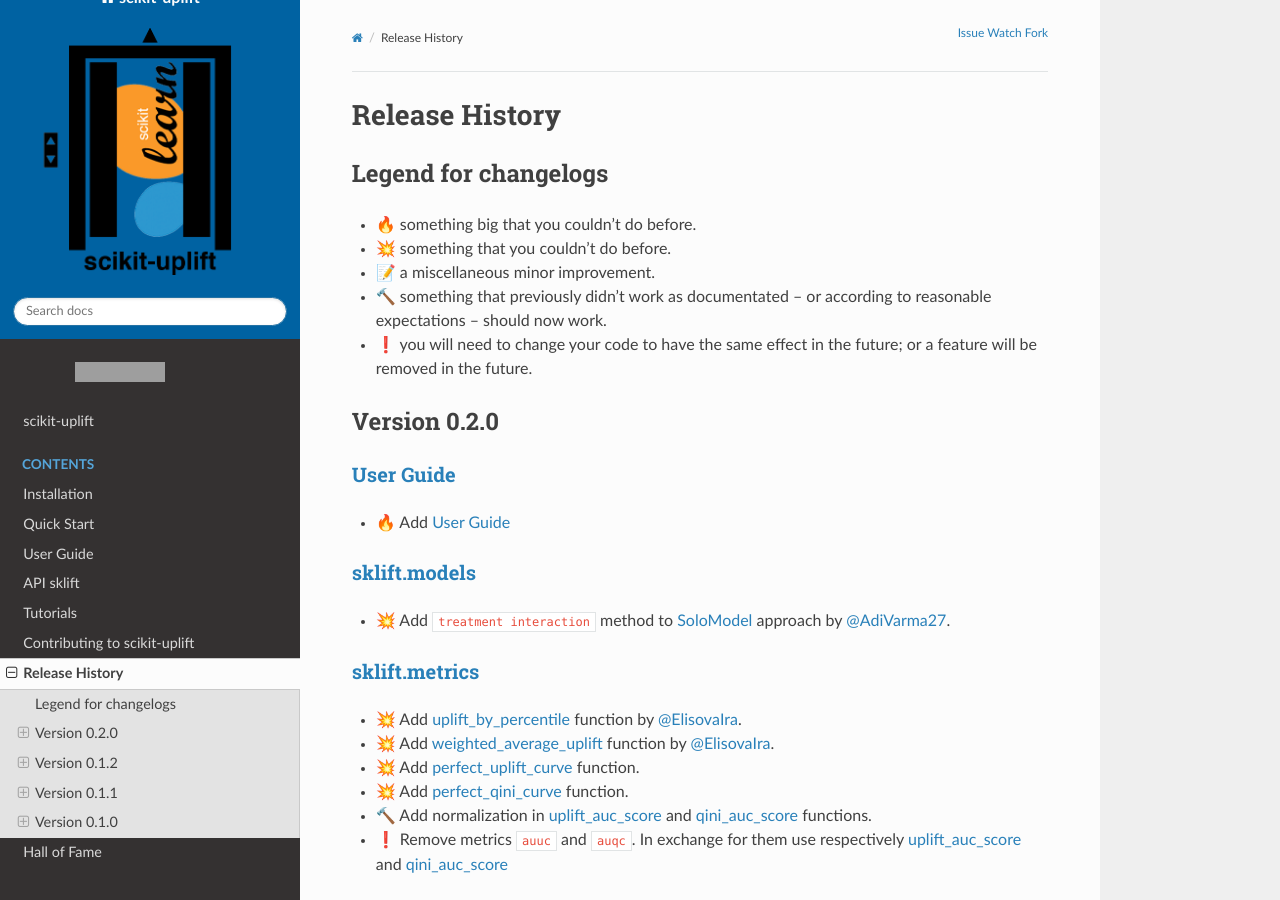
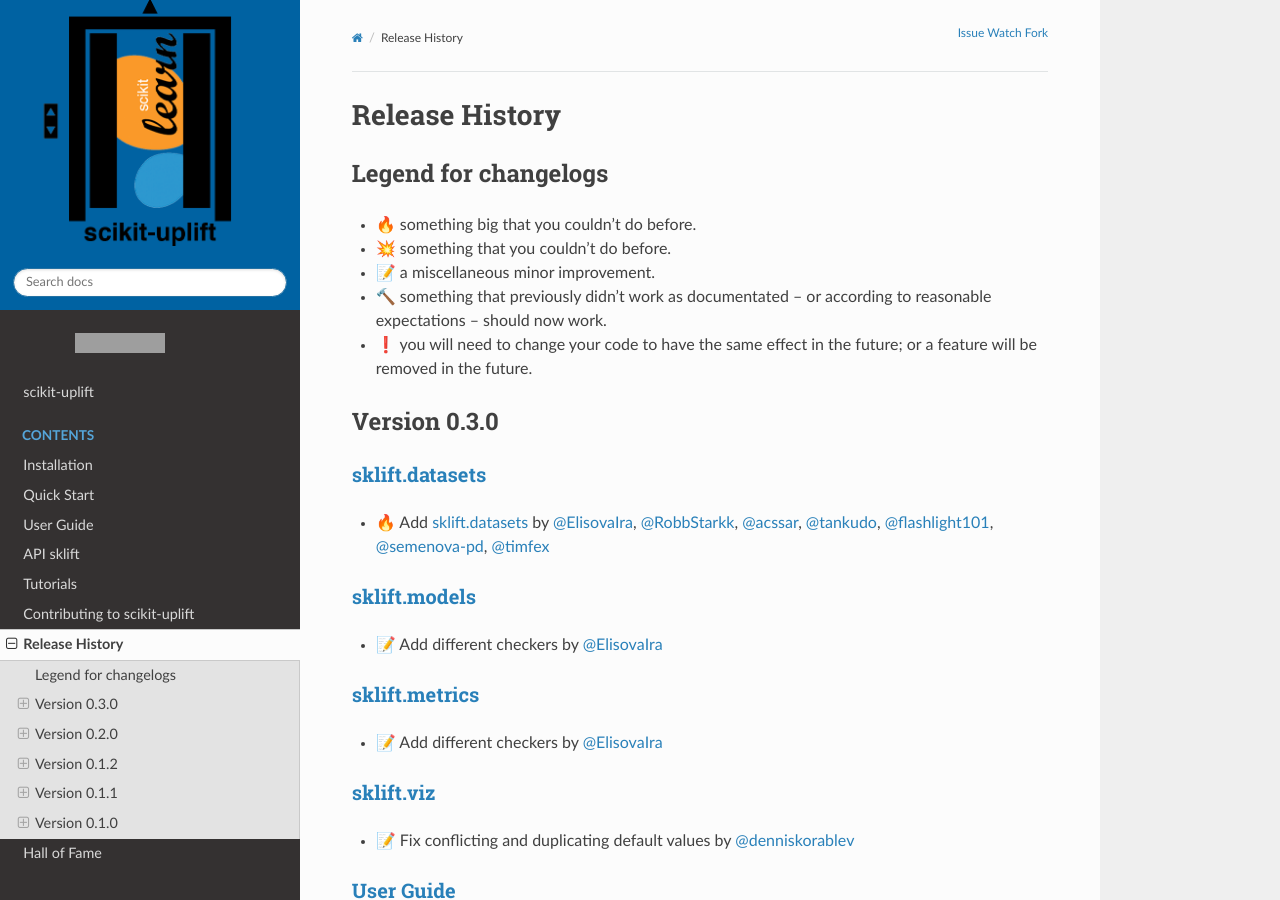
Before and after one commit to maks-sh/scikit-uplift, a Sphinx documentation site: the page built from docs/changelog.md, in a window 1280 px wide and 900 px high. Built offline with Sphinx 7.4.7 and the Read the Docs theme 2.0.0, drawn with Linux system fonts in a browser that asks for light colours; grey boxes are pictures that could not be loaded.

Commit message:
:rocket: Add changelog (#71)

```diff
--- a/docs/changelog.md
+++ b/docs/changelog.md
@@ -8,68 +8,90 @@
 * 🔨 something that previously didn’t work as documentated – or according to reasonable expectations – should now work.
 * ❗️ you will need to change your code to have the same effect in the future; or a feature will be removed in the future.
 
+## Version 0.3.0
+
+### [sklift.datasets](https://www.uplift-modeling.com/en/latest/en/latest/api/datasets/index.html)
+
+* 🔥 Add [sklift.datasets](https://www.uplift-modeling.com/en/latest/en/latest/user_guide/index.html)  by [@ElisovaIra](https://github.com/ElisovaIra), [@RobbStarkk](https://github.com/RobbStarkk), [@acssar](https://github.com/acssar), [@tankudo](https://github.com/tankudo), [@flashlight101](https://github.com/flashlight101), [@semenova-pd](https://github.com/semenova-pd), [@timfex](https://github.com/timfex)
+
+### [sklift.models](https://www.uplift-modeling.com/en/latest/en/latest/api/models.html)
+
+* 📝 Add different checkers by [@ElisovaIra](https://github.com/ElisovaIra)
+
+### [sklift.metrics](https://www.uplift-modeling.com/en/latest/en/latest/api/metrics.html)
+
+* 📝 Add different checkers by [@ElisovaIra](https://github.com/ElisovaIra)
+
+### [sklift.viz](https://www.uplift-modeling.com/en/latest/en/latest/api/viz.html)
+
+* 📝 Fix conflicting and duplicating default values by [@denniskorablev](https://github.com/denniskorablev)
+
+### [User Guide](https://www.uplift-modeling.com/en/latest/en/latest/user_guide/index.html)
+
+* 📝 Fix typos
+
 ## Version 0.2.0
 
-### [User Guide](https://scikit-uplift.readthedocs.io/en/latest/user_guide/index.html)
+### [User Guide](https://www.uplift-modeling.com/en/latest/en/latest/user_guide/index.html)
 
-* 🔥 Add [User Guide](https://scikit-uplift.readthedocs.io/en/latest/user_guide/index.html)
+* 🔥 Add [User Guide](https://www.uplift-modeling.com/en/latest/en/latest/user_guide/index.html)
 
-### [sklift.models](https://scikit-uplift.readthedocs.io/en/latest/api/models.html)
+### [sklift.models](https://www.uplift-modeling.com/en/latest/en/latest/api/models.html)
 
-* 💥 Add `treatment interaction` method to [SoloModel](https://scikit-uplift.readthedocs.io/en/latest/api/models/SoloModel.html) approach by [@AdiVarma27](https://github.com/AdiVarma27).
+* 💥 Add `treatment interaction` method to [SoloModel](https://www.uplift-modeling.com/en/latest/en/latest/api/models/SoloModel.html) approach by [@AdiVarma27](https://github.com/AdiVarma27).
 
-### [sklift.metrics](https://scikit-uplift.readthedocs.io/en/latest/api/metrics.html)
+### [sklift.metrics](https://www.uplift-modeling.com/en/latest/en/latest/api/metrics.html)
 
-* 💥 Add [uplift_by_percentile](https://scikit-uplift.readthedocs.io/en/latest/api/metrics/uplift_by_percentile.html) function by [@ElisovaIra](https://github.com/ElisovaIra).
-* 💥 Add [weighted_average_uplift](https://scikit-uplift.readthedocs.io/en/latest/api/metrics/weighted_average_uplift.html) function by [@ElisovaIra](https://github.com/ElisovaIra).
-* 💥 Add [perfect_uplift_curve](https://scikit-uplift.readthedocs.io/en/latest/api/metrics/perfect_uplift_curve.html) function.
-* 💥 Add [perfect_qini_curve](https://scikit-uplift.readthedocs.io/en/latest/api/metrics/perfect_qini_curve.html) function.
-* 🔨 Add normalization in [uplift_auc_score](https://scikit-uplift.readthedocs.io/en/latest/api/metrics/uplift_auc_score.html) and [qini_auc_score](https://scikit-uplift.readthedocs.io/en/latest/api/metrics/qini_auc_score.html) functions.
-* ❗ Remove metrics `auuc` and `auqc`. In exchange for them use respectively [uplift_auc_score](https://scikit-uplift.readthedocs.io/en/latest/api/metrics/uplift_auc_score.html) and [qini_auc_score](https://scikit-uplift.readthedocs.io/en/latest/api/metrics/qini_auc_score.html)
+* 💥 Add [uplift_by_percentile](https://www.uplift-modeling.com/en/latest/en/latest/api/metrics/uplift_by_percentile.html) function by [@ElisovaIra](https://github.com/ElisovaIra).
+* 💥 Add [weighted_average_uplift](https://www.uplift-modeling.com/en/latest/en/latest/api/metrics/weighted_average_uplift.html) function by [@ElisovaIra](https://github.com/ElisovaIra).
+* 💥 Add [perfect_uplift_curve](https://www.uplift-modeling.com/en/latest/en/latest/api/metrics/perfect_uplift_curve.html) function.
+* 💥 Add [perfect_qini_curve](https://www.uplift-modeling.com/en/latest/en/latest/api/metrics/perfect_qini_curve.html) function.
+* 🔨 Add normalization in [uplift_auc_score](https://www.uplift-modeling.com/en/latest/en/latest/api/metrics/uplift_auc_score.html) and [qini_auc_score](https://www.uplift-modeling.com/en/latest/en/latest/api/metrics/qini_auc_score.html) functions.
+* ❗ Remove metrics `auuc` and `auqc`. In exchange for them use respectively [uplift_auc_score](https://www.uplift-modeling.com/en/latest/en/latest/api/metrics/uplift_auc_score.html) and [qini_auc_score](https://www.uplift-modeling.com/en/latest/en/latest/api/metrics/qini_auc_score.html)
 
-### [sklift.viz](https://scikit-uplift.readthedocs.io/en/latest/api/viz.html)
+### [sklift.viz](https://www.uplift-modeling.com/en/latest/en/latest/api/viz.html)
 
-* 💥 Add [plot_uplift_curve](https://scikit-uplift.readthedocs.io/en/latest/api/viz/plot_uplift_curve.html) function.
-* 💥 Add [plot_qini_curve](https://scikit-uplift.readthedocs.io/en/latest/api/viz/plot_qini_curve.html) function.
+* 💥 Add [plot_uplift_curve](https://www.uplift-modeling.com/en/latest/en/latest/api/viz/plot_uplift_curve.html) function.
+* 💥 Add [plot_qini_curve](https://www.uplift-modeling.com/en/latest/en/latest/api/viz/plot_qini_curve.html) function.
 * ❗ Remove `plot_uplift_qini_curves`.
 
 ### Miscellaneous
 
 * 💥 Add contributors in main Readme and in main page of docs.
-* 💥 Add [contributing guide](https://scikit-uplift.readthedocs.io/en/latest/contributing.html).
+* 💥 Add [contributing guide](https://www.uplift-modeling.com/en/latest/en/latest/contributing.html).
 * 💥 Add [code of conduct](https://github.com/maks-sh/scikit-uplift/blob/master/.github/CODE_OF_CONDUCT.md).
-* 📝 Reformat [Tutorials](https://scikit-uplift.readthedocs.io/en/latest/tutorials.html) page.
+* 📝 Reformat [Tutorials](https://www.uplift-modeling.com/en/latest/en/latest/tutorials.html) page.
 * 📝 Add github buttons in docs.
 * 📝 Add logo compatibility with pypi.
 
 ## Version 0.1.2
 
-### [sklift.models](https://scikit-uplift.readthedocs.io/en/v0.1.2/api/models.html)
+### [sklift.models](https://www.uplift-modeling.com/en/latest/en/v0.1.2/api/models.html)
 
-* 🔨 Fix bugs in [TwoModels](https://scikit-uplift.readthedocs.io/en/v0.1.2/api/models.html#sklift.models.models.TwoModels) for regression problem.
+* 🔨 Fix bugs in [TwoModels](https://www.uplift-modeling.com/en/latest/en/v0.1.2/api/models.html#sklift.models.models.TwoModels) for regression problem.
 * 📝 Minor code refactoring.
 
-### [sklift.metrics](https://scikit-uplift.readthedocs.io/en/v0.1.2/api/metrics.html)
+### [sklift.metrics](https://www.uplift-modeling.com/en/latest/en/v0.1.2/api/metrics.html)
 
 * 📝 Minor code refactoring.
 
-### [sklift.viz](https://scikit-uplift.readthedocs.io/en/v0.1.2/api/viz.html)
+### [sklift.viz](https://www.uplift-modeling.com/en/latest/en/v0.1.2/api/viz.html)
 
-* 💥 Add bar plot in [plot_uplift_by_percentile](https://scikit-uplift.readthedocs.io/en/v0.1.2/api/viz.html#sklift.viz.base.plot_uplift_by_percentile) by [@ElisovaIra](https://github.com/ElisovaIra).
-* 🔨 Fix bug in [plot_uplift_by_percentile](https://scikit-uplift.readthedocs.io/en/v0.1.2/api/viz.html#sklift.viz.base.plot_uplift_by_percentile).
+* 💥 Add bar plot in [plot_uplift_by_percentile](https://www.uplift-modeling.com/en/latest/en/v0.1.2/api/viz.html#sklift.viz.base.plot_uplift_by_percentile) by [@ElisovaIra](https://github.com/ElisovaIra).
+* 🔨 Fix bug in [plot_uplift_by_percentile](https://www.uplift-modeling.com/en/latest/en/v0.1.2/api/viz.html#sklift.viz.base.plot_uplift_by_percentile).
 * 📝 Minor code refactoring.
 
 ## Version 0.1.1
 
-### [sklift.viz](https://scikit-uplift.readthedocs.io/en/v0.1.1/api/viz.html)
+### [sklift.viz](https://www.uplift-modeling.com/en/latest/en/v0.1.1/api/viz.html)
 
-* 💥 Add [plot_uplift_by_percentile](https://scikit-uplift.readthedocs.io/en/v0.1.1/api/viz.html#sklift.viz.base.plot_uplift_by_percentile) by [@ElisovaIra](https://github.com/ElisovaIra).
-* 🔨 Fix bug with import [plot_treatment_balance_curve](https://scikit-uplift.readthedocs.io/en/v0.1.1/api/viz.html#sklift.viz.base.plot_treatment_balance_curve).
+* 💥 Add [plot_uplift_by_percentile](https://www.uplift-modeling.com/en/latest/en/v0.1.1/api/viz.html#sklift.viz.base.plot_uplift_by_percentile) by [@ElisovaIra](https://github.com/ElisovaIra).
+* 🔨 Fix bug with import [plot_treatment_balance_curve](https://www.uplift-modeling.com/en/latest/en/v0.1.1/api/viz.html#sklift.viz.base.plot_treatment_balance_curve).
 
-### [sklift.metrics](https://scikit-uplift.readthedocs.io/en/v0.1.1/api/metrics.html)
+### [sklift.metrics](https://www.uplift-modeling.com/en/latest/en/v0.1.1/api/metrics.html)
 
-* 💥 Add [response_rate_by_percentile](https://scikit-uplift.readthedocs.io/en/v0.1.1/api/viz.html#sklift.metrics.metrics.response_rate_by_percentile) by [@ElisovaIra](https://github.com/ElisovaIra).
-* 🔨 Fix bug with import [uplift_auc_score](https://scikit-uplift.readthedocs.io/en/v0.1.1/api/metrics.html#sklift.metrics.metrics.uplift_auc_score) and [qini_auc_score](https://scikit-uplift.readthedocs.io/en/v0.1.1/metrics.html#sklift.metrics.metrics.qini_auc_score).
+* 💥 Add [response_rate_by_percentile](https://www.uplift-modeling.com/en/latest/en/v0.1.1/api/viz.html#sklift.metrics.metrics.response_rate_by_percentile) by [@ElisovaIra](https://github.com/ElisovaIra).
+* 🔨 Fix bug with import [uplift_auc_score](https://www.uplift-modeling.com/en/latest/en/v0.1.1/api/metrics.html#sklift.metrics.metrics.uplift_auc_score) and [qini_auc_score](https://www.uplift-modeling.com/en/latest/en/v0.1.1/metrics.html#sklift.metrics.metrics.qini_auc_score).
 * 📝 Fix typos in docstrings.
 
 ### Miscellaneous
@@ -79,25 +101,25 @@
 
 ## Version 0.1.0
 
-### [sklift.models](https://scikit-uplift.readthedocs.io/en/v0.1.0/api/models.html)
+### [sklift.models](https://www.uplift-modeling.com/en/latest/en/v0.1.0/api/models.html)
 
-* 📝 Fix typo in [TwoModels](https://scikit-uplift.readthedocs.io/en/v0.1.0/api/models.html#sklift.models.models.TwoModels) docstring by [@spiaz](https://github.com/spiaz).
+* 📝 Fix typo in [TwoModels](https://www.uplift-modeling.com/en/latest/en/v0.1.0/api/models.html#sklift.models.models.TwoModels) docstring by [@spiaz](https://github.com/spiaz).
 * 📝 Improve docstrings and add references to all approaches.
 
-### [sklift.metrics](https://scikit-uplift.readthedocs.io/en/v0.1.0/api/metrics.html)
+### [sklift.metrics](https://www.uplift-modeling.com/en/latest/en/v0.1.0/api/metrics.html)
 
-* 💥 Add [treatment_balance_curve](https://scikit-uplift.readthedocs.io/en/v0.1.0/api/metrics.html#sklift.metrics.metrics.treatment_balance_curve) by [@spiaz](https://github.com/spiaz).
-* ❗️ The metrics `auuc` and `auqc` are now respectively renamed to [uplift_auc_score](https://scikit-uplift.readthedocs.io/en/v0.1.0/api/metrics.html#sklift.metrics.metrics.uplift_auc_score) and [qini_auc_score](https://scikit-uplift.readthedocs.io/en/v0.1.0/metrics.html#sklift.metrics.metrics.qini_auc_score). So, `auuc` and `auqc` will be removed in 0.2.0.
-* ❗️ Add a new parameter `startegy` in [uplift_at_k](https://scikit-uplift.readthedocs.io/en/v0.1.0/metrics.html#sklift.metrics.metrics.uplift_at_k).
+* 💥 Add [treatment_balance_curve](https://www.uplift-modeling.com/en/latest/en/v0.1.0/api/metrics.html#sklift.metrics.metrics.treatment_balance_curve) by [@spiaz](https://github.com/spiaz).
+* ❗️ The metrics `auuc` and `auqc` are now respectively renamed to [uplift_auc_score](https://www.uplift-modeling.com/en/latest/en/v0.1.0/api/metrics.html#sklift.metrics.metrics.uplift_auc_score) and [qini_auc_score](https://www.uplift-modeling.com/en/latest/en/v0.1.0/metrics.html#sklift.metrics.metrics.qini_auc_score). So, `auuc` and `auqc` will be removed in 0.2.0.
+* ❗️ Add a new parameter `startegy` in [uplift_at_k](https://www.uplift-modeling.com/en/latest/en/v0.1.0/metrics.html#sklift.metrics.metrics.uplift_at_k).
 
-### [sklift.viz](https://scikit-uplift.readthedocs.io/en/v0.1.0/api/viz.html)
+### [sklift.viz](https://www.uplift-modeling.com/en/latest/en/v0.1.0/api/viz.html)
 
-* 💥 Add [plot_treatment_balance_curve](https://scikit-uplift.readthedocs.io/en/v0.1.0/api/viz.html#sklift.viz.base.plot_treatment_balance_curve) by [@spiaz](https://github.com/spiaz).
-* 📝 fix typo in [plot_uplift_qini_curves](https://scikit-uplift.readthedocs.io/en/v0.1.0/api/viz.html#sklift.viz.base.plot_uplift_qini_curves) by [@spiaz](https://github.com/spiaz).
+* 💥 Add [plot_treatment_balance_curve](https://www.uplift-modeling.com/en/latest/en/v0.1.0/api/viz.html#sklift.viz.base.plot_treatment_balance_curve) by [@spiaz](https://github.com/spiaz).
+* 📝 fix typo in [plot_uplift_qini_curves](https://www.uplift-modeling.com/en/latest/en/v0.1.0/api/viz.html#sklift.viz.base.plot_uplift_qini_curves) by [@spiaz](https://github.com/spiaz).
 
 ### Miscellaneous
 
 * ❗️ Remove sklift.preprocess submodule.
 * 💥 Add compatibility of tutorials with colab and add colab buttons by [@ElMaxuno](https://github.com/ElMaxuno).
 * 💥 Add Changelog.
-* 📝 Change the documentation structure. Add next pages: [Tutorials](https://scikit-uplift.readthedocs.io/en/v0.1.0/tutorials.html), [Release History](https://scikit-uplift.readthedocs.io/en/v0.1.0/changelog.html) and [Hall of fame](https://scikit-uplift.readthedocs.io/en/v0.1.0/hall_of_fame.html).
+* 📝 Change the documentation structure. Add next pages: [Tutorials](https://www.uplift-modeling.com/en/latest/en/v0.1.0/tutorials.html), [Release History](https://www.uplift-modeling.com/en/latest/en/v0.1.0/changelog.html) and [Hall of fame](https://www.uplift-modeling.com/en/latest/en/v0.1.0/hall_of_fame.html).
```
